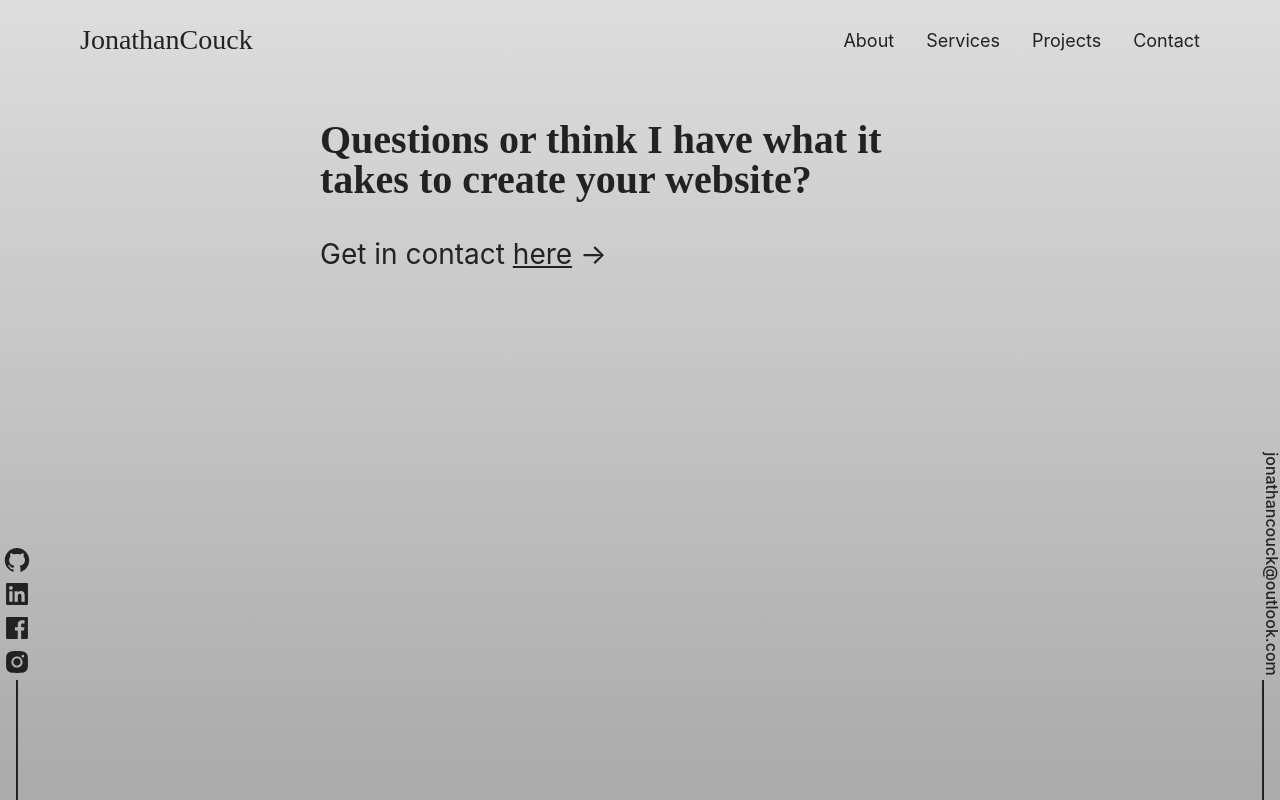
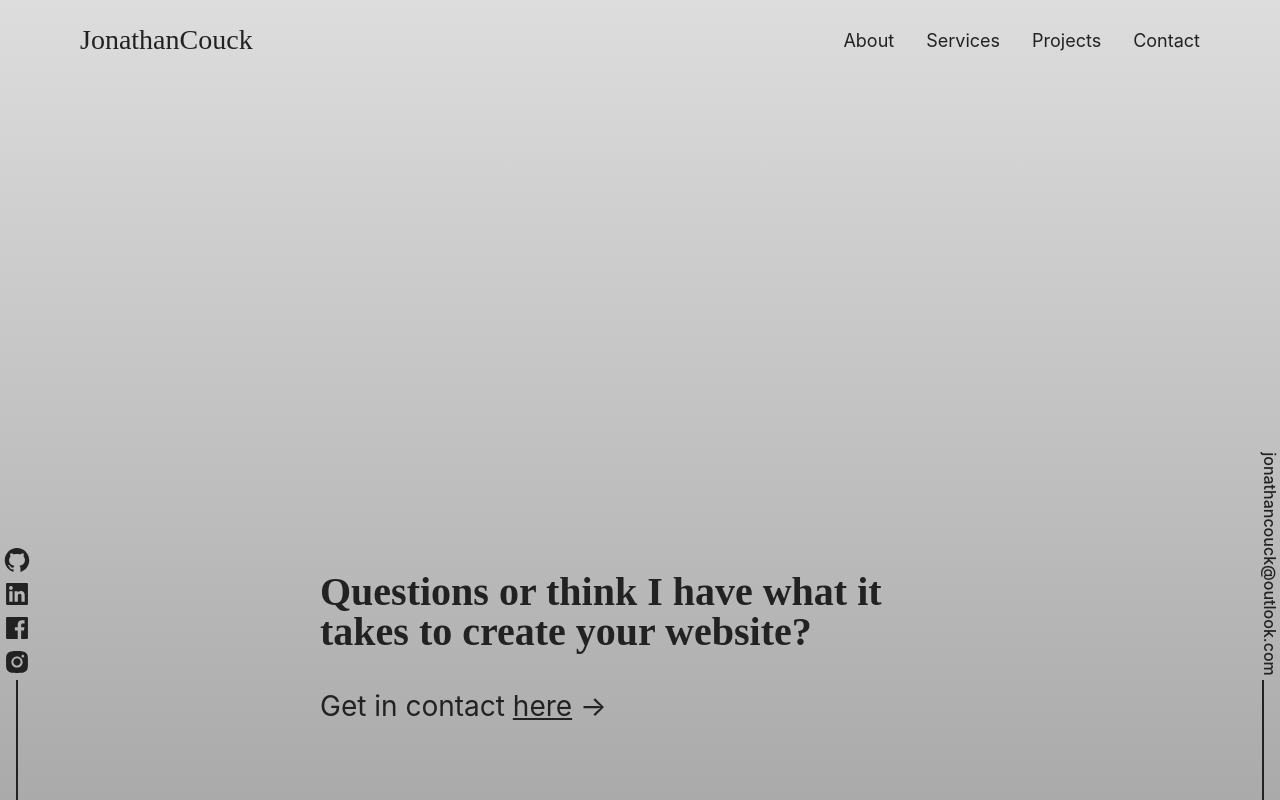
Before and after one commit to cookie-builds/portfolio-website, a React (Create React App) app: page / in a window 1280 px wide. Built offline with nearby package versions, Linux system fonts and the light colour scheme.

Commit message:
Fix footer

```diff
--- a/src/Root.tsx
+++ b/src/Root.tsx
@@ -1,16 +1,24 @@
 import React from 'react';
 import { Outlet } from 'react-router-dom';
+import styled from 'styled-components';
 
 import Footer from './_common/footer';
 import Navigator from './_common/navigator';
 
+const Container = styled.div`
+  position: relative;
+  display: flex;
+  flex-direction: column;
+  min-height: 100vh;
+`;
+
 const Root = (): JSX.Element => {
   return (
-    <>
+    <Container>
       <Navigator />
       <Outlet />
       <Footer />
-    </>
+    </Container>
   );
 };
 
--- a/src/_common/footer/index.tsx
+++ b/src/_common/footer/index.tsx
@@ -24,20 +24,23 @@ const LogoLinks = styled.div`
   display: flex;
   flex-direction: column;
   gap: 0.125rem;
+  transition: 0.1s;
 `;
 
 const EmailLink = styled.a`
   color: ${color.darkGray};
   font-weight: ${fontWeight.medium};
   top: -105%;
-  left: -5.4rem;
+  left: -5.475rem;
   position: absolute;
   transform: rotate(90deg);
   width: min-content;
   cursor: pointer;
+  transition: 0.1s;
 
   &:hover {
     transform: scale(1.05) rotate(90deg) translateX(-0.4rem) ;
+  left: -5.5rem;
   }
 `;
 
@@ -70,7 +73,7 @@ export const MobileLinks = () => {
       </LeftLinks>
       <RightLinks>
         <EmailLink href='mailto:jonathancouck@outlook.com'>
-        jonathancouck@outlook.com
+          jonathancouck@outlook.com
         </EmailLink>
         <Line />
       </RightLinks>
@@ -80,8 +83,9 @@ export const MobileLinks = () => {
 
 
 const FooterDiv = styled.footer`
-  margin: 0 auto;
   padding-bottom: 5rem;
+  flex-grow: 1;
+  display: flex;
 `;
 
 const FooterContainer = styled(StandardContainer)`
@@ -89,7 +93,7 @@ const FooterContainer = styled(StandardContainer)`
   flex-direction: column;
   align-items: start;
   padding-top: 5rem;
-  margin: 0 auto;
+  margin: auto auto 0 auto;
   width: 70%;
   ${mediaQuery.large`
     width: 60%;
--- a/src/index.css
+++ b/src/index.css
@@ -7,6 +7,7 @@ body {
     sans-serif;
   -webkit-font-smoothing: antialiased;
   -moz-osx-font-smoothing: grayscale;
+  background: rgb(170,170,170);
   background: linear-gradient(0deg, rgba(170,170,170,1) 0%, rgba(221,221,221,1) 100%);
   background-attachment: fixed;
 }
```
